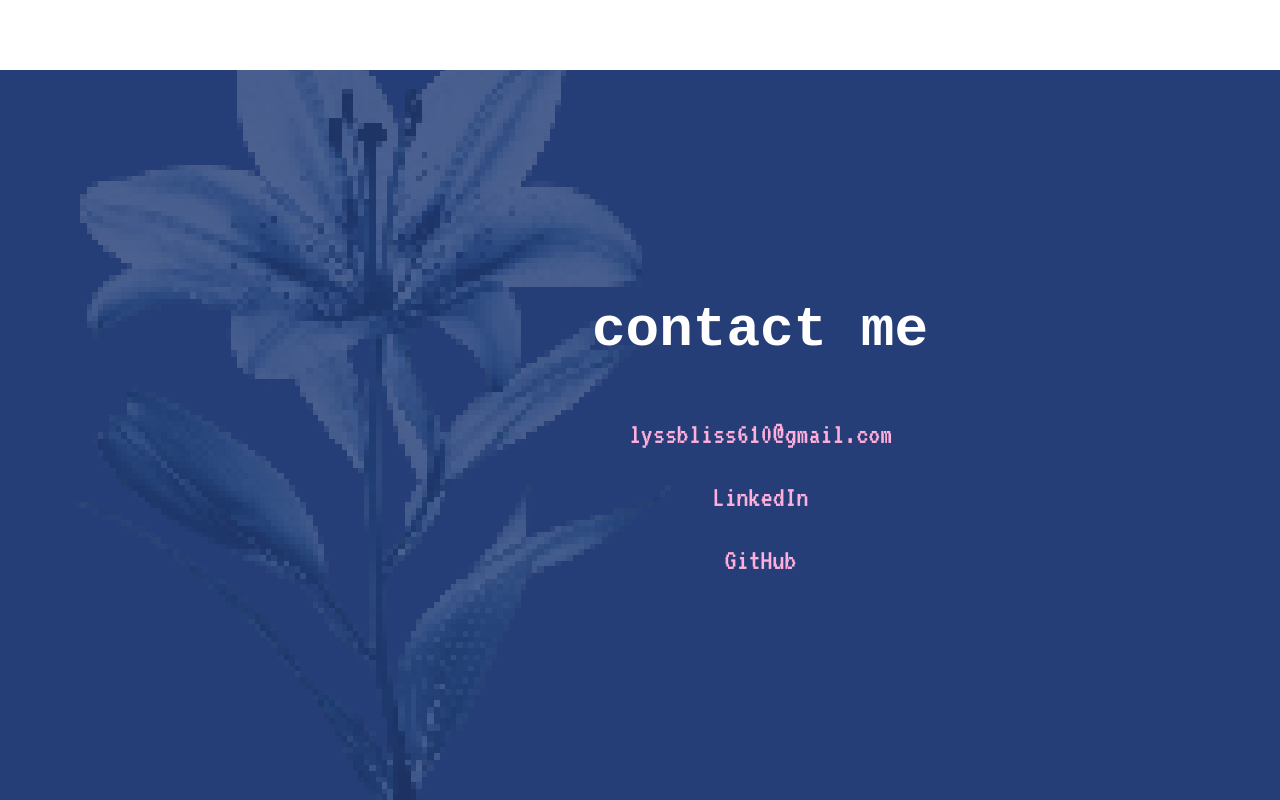
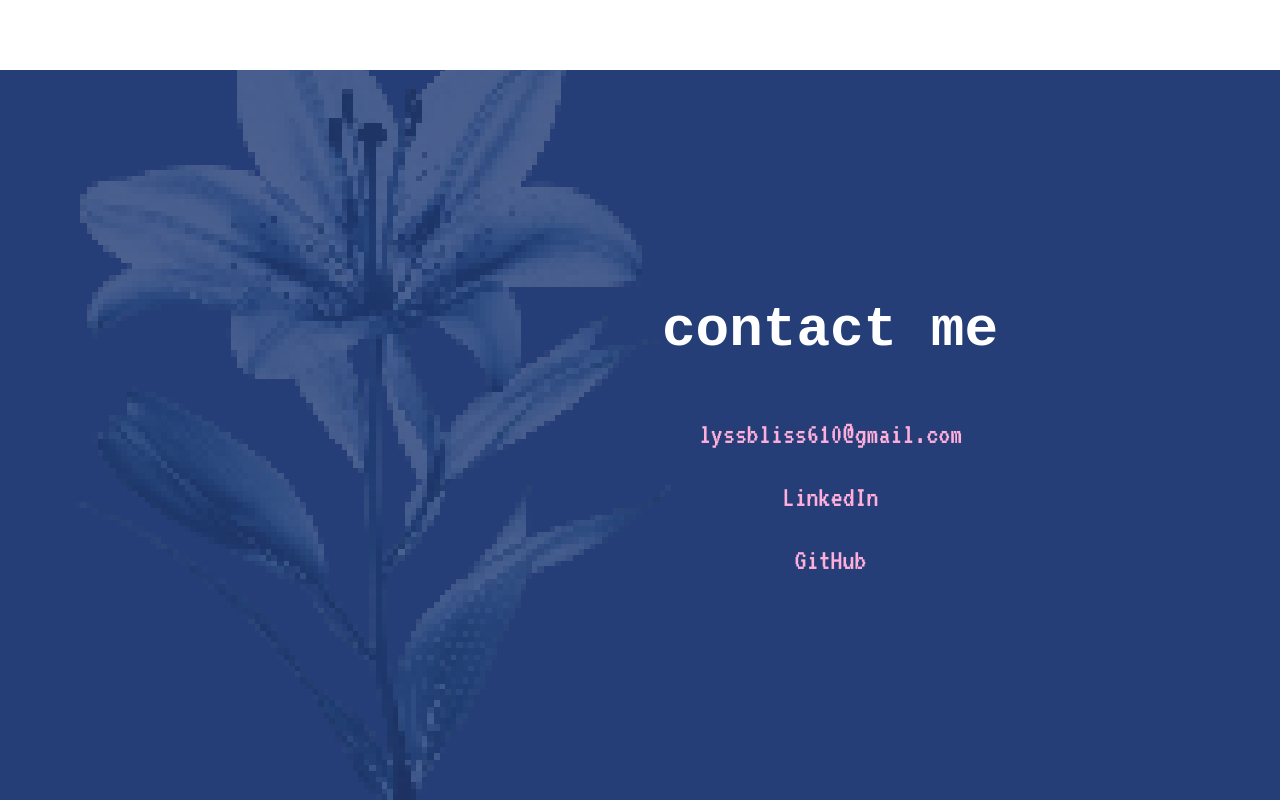
Before and after one commit to alynguyxn/alyssa-portfolio, a React (Vite) app: page / in a window 1280 px wide. Shown: the part 3529-4329 px from the top of the page. Built offline with nearby package versions, Linux system fonts and the light colour scheme; a web font is replaced by a local one.

Commit message:
formatting contact section

```diff
--- a/src/index.css
+++ b/src/index.css
@@ -1223,7 +1223,7 @@ button:focus-visible {
   align-items: center;
 
   /* Decreased from 280px to 100px to move text back toward the left */
-  transform: translateX(100px);
+  transform: translateX(170px);
 
   z-index: 10;
   position: relative;
```
